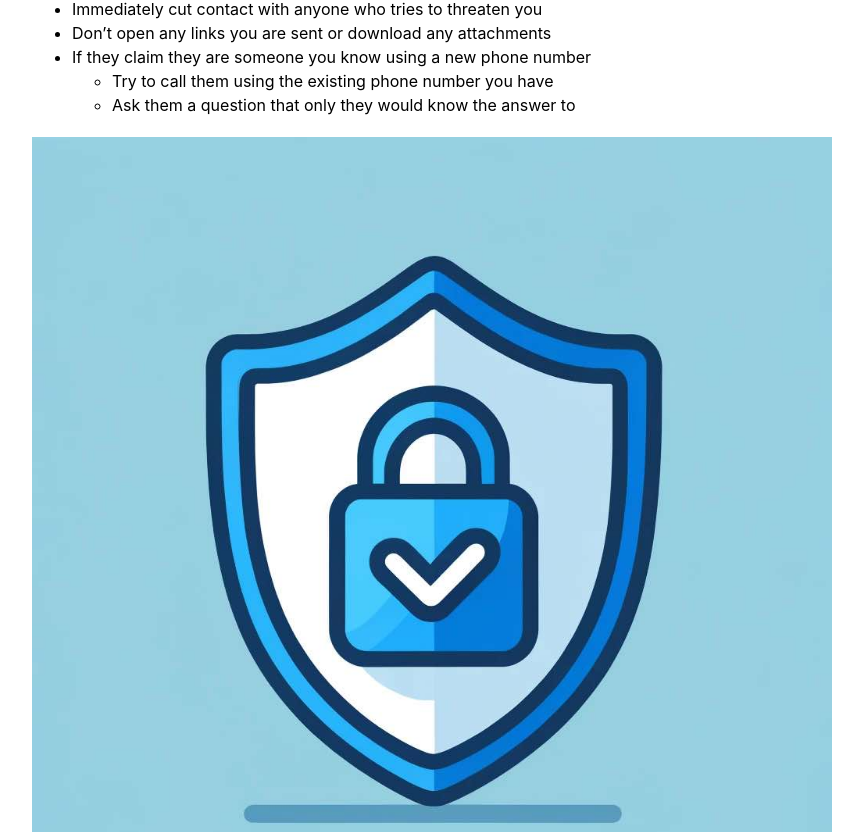
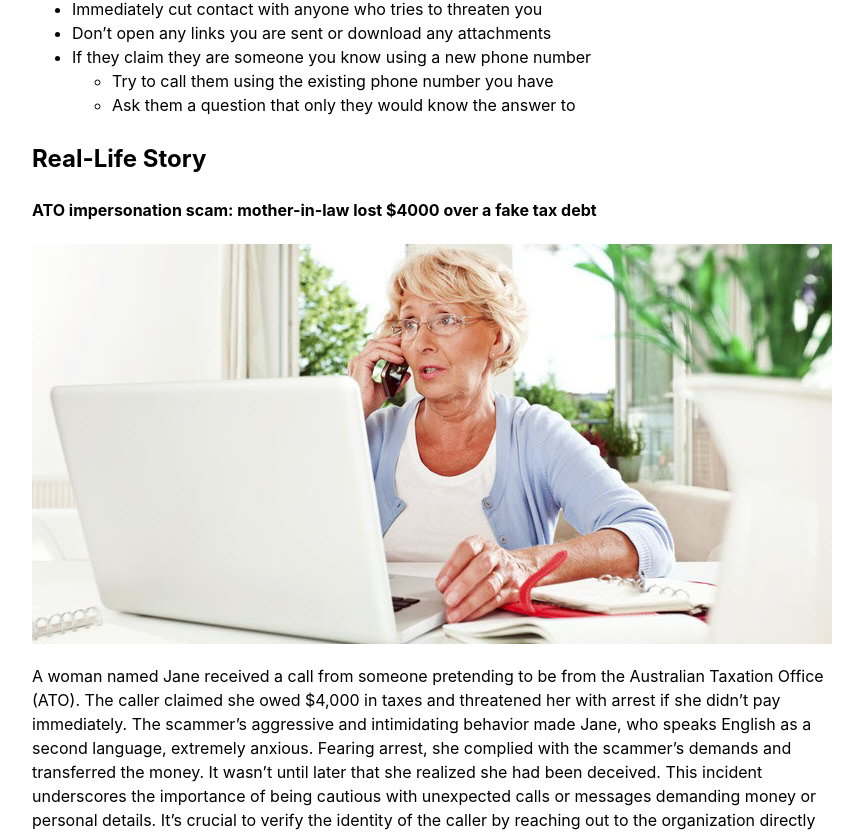
Before and after one commit to YQiZhu/ScamGuard, a React (Create React App) app in the folder scamguard_react/: page /impersonation-scams in a window 1280 px wide. Shown: the part 1680-2512 px from the top of the page, without its empty margins (208-1071 px from the left). Built offline with nearby package versions, Linux system fonts and the light colour scheme.

Commit message:
Update ImpersonationScams added image and changed location

```diff
--- a/scamguard_react/src/IdentifyScams/ImpersonationScams.js
+++ b/scamguard_react/src/IdentifyScams/ImpersonationScams.js
@@ -56,12 +56,12 @@ function ImpersonationScams() {
                         </ul>
                       </li>
                     </ul>
-                    <img src="/images/scam_guard_logo.jpg" alt="ScamGuard Logo" className="example-image" />
 
                     {/* Real-Life Story Section */}
                     <section className="real-life-story">
                         <h3>Real-Life Story</h3>
                         <h4>ATO impersonation scam: mother-in-law lost $4000 over a fake tax debt</h4> {/* Story Title */}
+                         <img src="/images/ImpersonationScamsrealstory.jpg" alt="Impersonation Scams real story" className="example-image" />
                         <p>
                             A woman named Jane received a call from someone pretending to be from the Australian Taxation Office (ATO). The caller claimed she owed $4,000 in taxes and threatened her with arrest if she didn’t pay immediately. The scammer’s aggressive and intimidating behavior made Jane, who speaks English as a second language, extremely anxious. Fearing arrest, she complied with the scammer’s demands and transferred the money. It wasn’t until later that she realized she had been deceived. This incident underscores the importance of being cautious with unexpected calls or messages demanding money or personal details. It’s crucial  to verify the identity of the caller by reaching out to the organization directly using official contact information.
                         </p>
```
